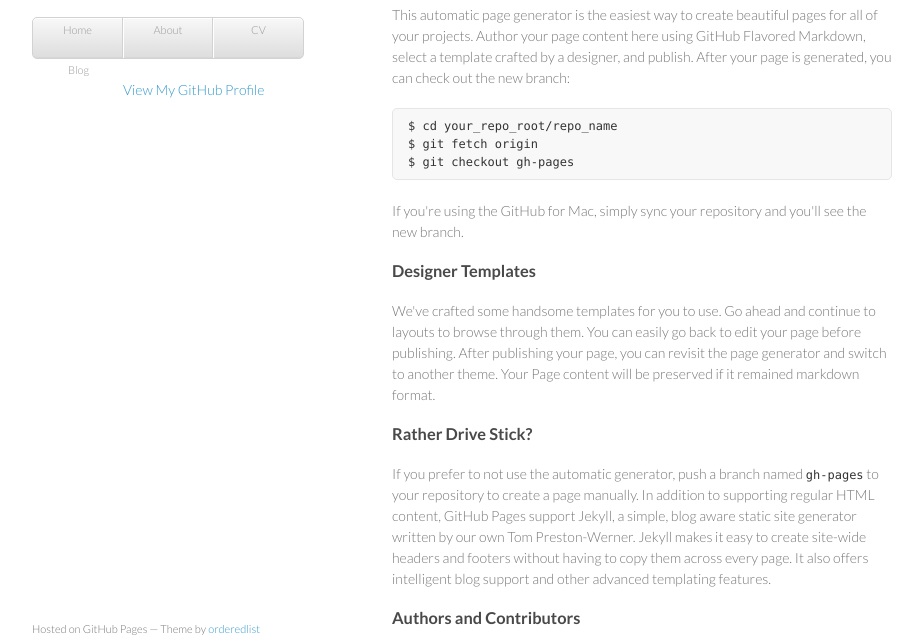
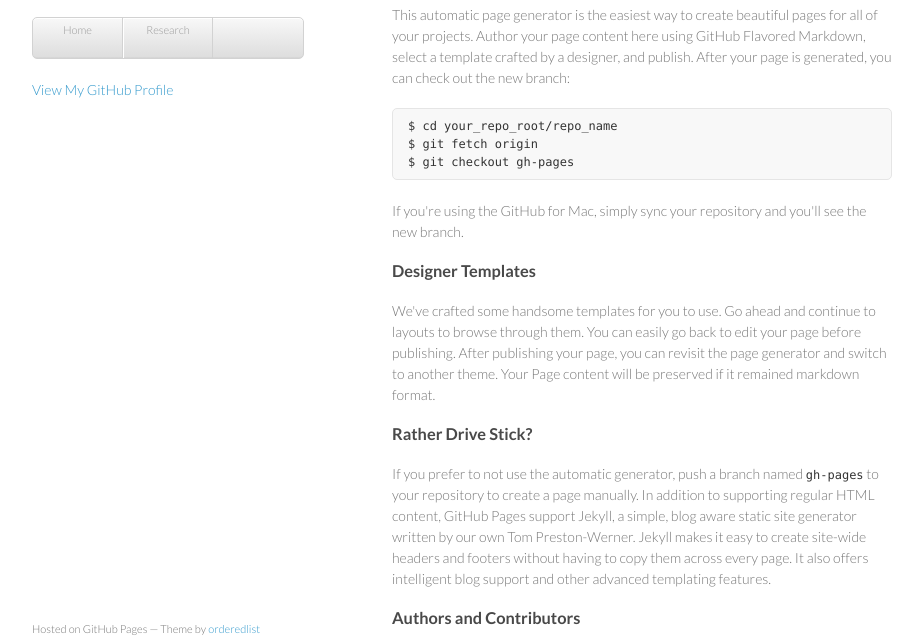
Before and after one commit to timhowes/timhowes.github.io, a plain HTML site: page index.html in a window 1280 px wide. Shown: the part 92-736 px from the top of the page, without its empty margins (178-1101 px from the left). Drawn offline with Linux system fonts and the light colour scheme.

Commit message:
Update index.html

```diff
--- a/index.html
+++ b/index.html
@@ -19,9 +19,7 @@
         <nav>
      		<ul>
         		<li><a href="/">Home</a></li>
-	        	<li><a href="/about">About</a></li>
-        		<li><a href="/cv">CV</a></li>
-        		<li><a href="/blog">Blog</a></li>
+        		<li><a href="/research">Research</a></li>
     		</ul>
     		</nav>
 
```
